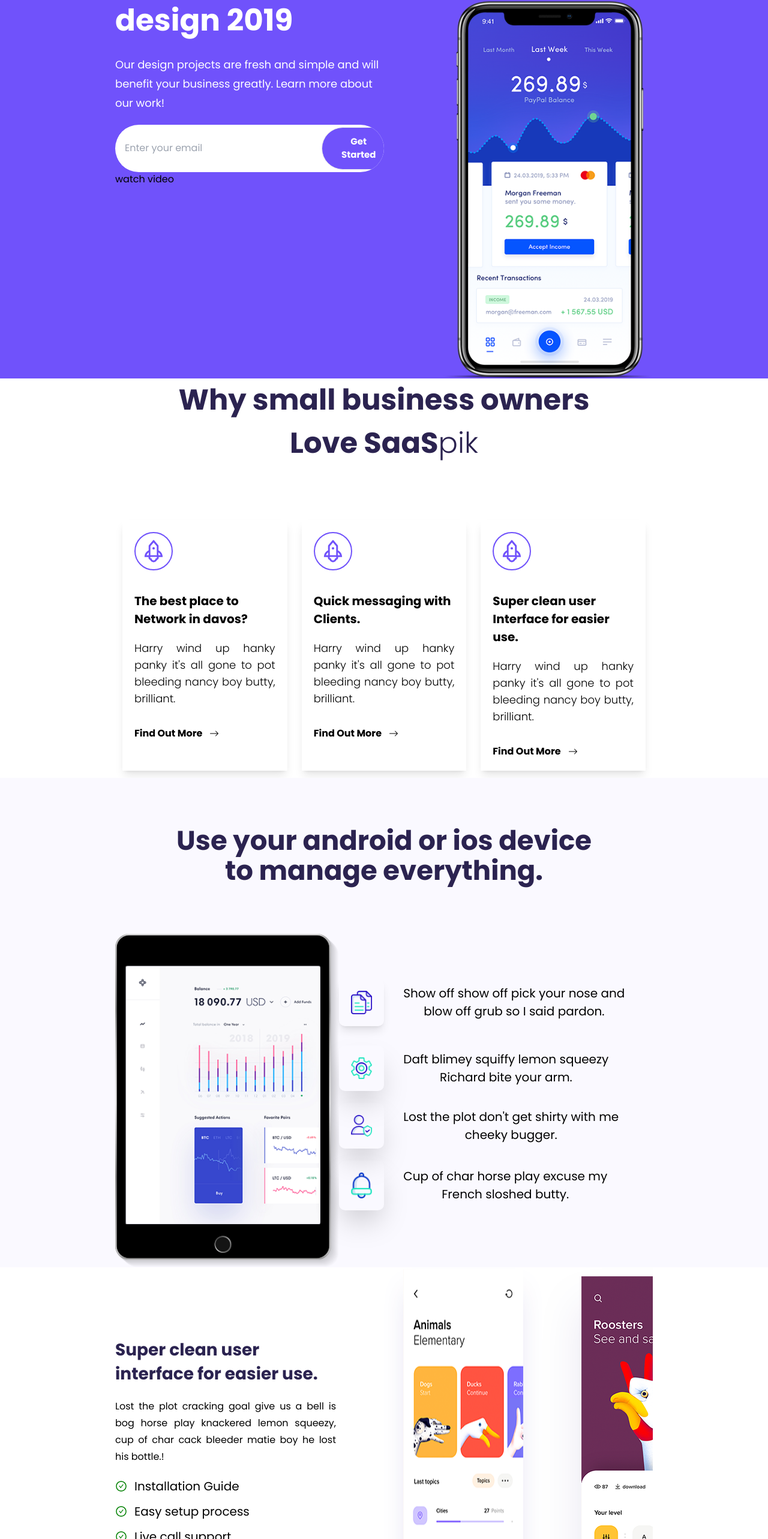
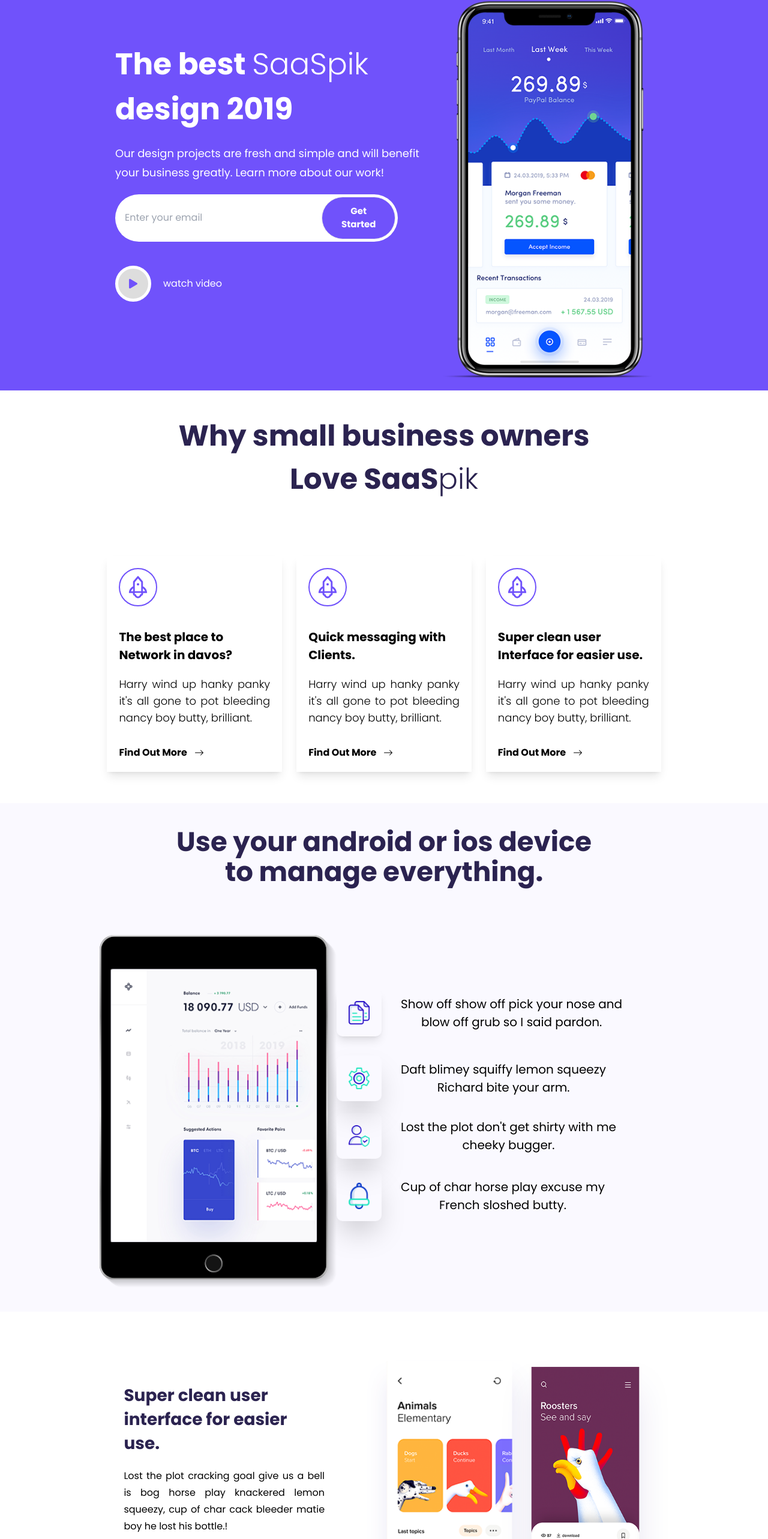
Before and after one commit to alic-xc/saas-ui, a React (Create React App) app: page / in a window 1280 px wide. Shown: the part 169-2735 px from the top of the page at 60% size. Built offline with nearby package versions, Linux system fonts and the light colour scheme.

Commit message:
Feature: added footer

```diff
--- a/src/App.js
+++ b/src/App.js
@@ -2,7 +2,7 @@
 import Header from './landing/Header';
 import Slider from './landing/Slider';
 import Section from './landing/Section';
-
+import Footer from './landing/Footer';
 
 function App() {
   return (
@@ -12,6 +12,7 @@
           <Slider />
         </div>
         <Section/>
+        <Footer />
     </BaseLayout>
   );
 }
--- a/src/landing/Section.jsx
+++ b/src/landing/Section.jsx
@@ -1,10 +1,10 @@
 import { AiOutlineRocket, AiOutlineCheckCircle, AiFillApple } from 'react-icons/ai';
 import {BsArrowRight} from 'react-icons/bs'
-import {FaGooglePlay} from 'react-icons/fa'
+import {FaGooglePlay, FaAppStore} from 'react-icons/fa'
 
 const FirstSection = () => {
     return (
-        <section className='grid grid-cols-12  bg-white lg:px-[15%] md:px-[5%]'>
+        <section className='grid grid-cols-12  bg-white lg:px-[13%] md:px-[5%] py-10 px-4'>
             <div className='col-span-12 mb-20'>
                 <p className="text-center text-[#2b2350] text-[48px] sm:text-[24px] xs:text-[24px] font-bold">Why small business owners<br className='hidden lg:block md:block' /> Love SaaS<span className="font-light">pik</span></p>
             </div>
@@ -32,9 +32,9 @@
 
 const SecondSection = () => {
     return (
-        <section className='grid grid-cols-12 bg-[#faf9ff] lg:px-[15%] md:px-[5%] pt-20'>
+        <section className='grid grid-cols-12 bg-[#faf9ff] lg:px-[13%] md:px-[5%] py-10 px-5'>
             <section className='col-span-12 mb-20'>
-                <p className="text-center text-[#2b2350] text-[45px] sm:text-[24px] xs:text-[24px] leading-[50px] font-bold">Use your android or ios device <br className='hidden lg:block md:block'/>to manage everything.</p>
+                <p className="text-center text-[#2b2350] text-[45px] sm:text-[24px] xs:text-[24px] lg:leading-[50px] font-bold">Use your android or ios device <br className='hidden lg:block md:block'/>to manage everything.</p>
             </section>
             <section className='col-span-5 sm:col-span-12 xs:col-span-12 flex justify-center place-items-center'>
                 <img alt="saas" src={require('../assets/images/tablet.png')}  className='w-[400px]' />
@@ -73,9 +73,9 @@
 
 const ThirdSection = () => {
     return (
-        <section className='grid grid-cols-12 bg-[#fff] lg:px-[15%] md:px-[5%]'>
-            <div className='lg:col-span-6 md:col-span-6 col-span-12 flex flex-col place-content-center '>
-                <div className='lg:pr-20 md:pr-20'>
+        <section className='grid grid-cols-12 bg-[#fff] lg:px-[13%] md:px-[5%] py-20'>
+            <div className='lg:col-span-5 md:col-span-5 col-span-12 flex flex-col place-content-center '>
+                <div className='lg:pr-5 md:pr-5 p-10'>
                     <h2 className='text-[28px] font-bold leading-[40px] text-[#2b2350] '>Super clean user <br/> interface for easier use.</h2>
                     <p className='text-[16px] py-5 leading-7 text-justify'>Lost the plot cracking goal give us a bell is bog horse play knackered lemon squeezy, cup of char cack bleeder matie boy he lost his bottle.!</p>
                     <ul>
@@ -86,10 +86,11 @@
                     <button className='p-3 px-8 text-[14px] hover:bg-[#7052fb] hover:text-white text-[#7052fb] border-[#7052fb] mt-5 rounded-full border inline-block'>View More</button>
                 </div>
             </div>
-            <div className='lg:col-span-6 md:col-span-6 col-span-12 overflow-hidden'>
-                <div className='flex'>
-                    <img alt="saas" src={require("../assets/images/27.png")} className=""/>
-                    <img alt="saas" src={require("../assets/images/26.png")} className=""/>
+            <div className='lg:col-span-7 md:col-span-7 col-span-12 overflow-hidden'>
+                <div className='flex justify-end'>
+                    <img alt="saas" src={require("../assets/images/27.png")} className="mr-[-50px]  w-2/4"/>
+                    <img alt="saas" src={require("../assets/images/26.png")} className="w-2/4"/>
+
                 </div>
 
             </div>
@@ -99,13 +100,13 @@
 
 const FourthSection = () => {
     return (
-        <section className='grid grid-cols-12 bg-[#fff] lg:px-[15%] md:px-[5%]'>
+        <section className='grid grid-cols-12 bg-[#fff] lg:px-[15%] md:px-[5%] py-20'>
             <div className='lg:col-span-7 md:col-span-7 col-span-12  relative h-auto'>
                 <img alt="saas" src={require("../assets/images/29.png")} className="mx-auto"/>
                 <img alt="saas" src={require("../assets/images/28.png")} className="absolute top-1/2"/>
             </div>
             <div className='lg:col-span-5 md:col-span-5 col-span-12 sm:mt-20 xs:mt-20 flex flex-col place-content-center'>
-                <div className='p-20'>
+                <div className='p-10'>
                     <h2 className='text-[28px] text-[#2b2350] font-bold leading-[40px]'>Super clean user <br/> interface for easier use.</h2>
                     <p className='text-[16px] py-5 leading-7 text-justify'>Lost the plot cracking goal give us a bell is bog horse play knackered lemon squeezy, cup of char cack bleeder matie boy he lost his bottle.!</p>
                     <ul>
@@ -123,8 +124,8 @@
 
 const FifthSection = () => {
     return (
-        <section className='grid grid-cols-12 bg-[#6610f2] lg:px-[15%] md:px-[5%]'>
-            <div className='col-span-12 p-20 flex sm:flex-col xs:flex-col lg:justify-between md:justify-between lg:place-items-center md:place-items-center '>
+        <section className='grid grid-cols-12 bg-[#6610f2] lg:px-[13%] md:px-[5%]'>
+            <div className='col-span-12 p-20 xs:p-10 flex sm:flex-col xs:flex-col lg:justify-between md:justify-between lg:place-items-center md:place-items-center '>
                 <div>
                     <h1 className="text-[54px] sm:text-[40px] xs:text-[40px] text-white leading-[72px] sm:leading-[52px] xs:leading-[52px] font-bold">Start managing your <br className="hidden lg:block md:block"/>SaaSpik. bettet</h1>
                     <p className='text-white my-10'>try any products free for 30 days</p>
@@ -141,21 +142,21 @@
 
 const SixthSection = () => {
     return (
-        <section className='grid grid-cols-12 bg-[#fff] lg:px-[15%] md:px-[5%]'>
+        <section className='grid grid-cols-12 bg-[#fff] lg:px-[13%] md:px-[5%] py-20'>
 
-            <div className='lg:col-span-5 md:col-span-5 col-span-12 sm:mt-20 xs:mt-20 flex flex-col place-content-center'>
-                <div className='pr-20'>
+            <div className='lg:col-span-5 md:col-span-6 col-span-12 flex flex-col place-content-center'>
+                <div className='p-10 pb-10'>
                     <h2 className='text-[28px] font-bold leading-[40px] text-[#2b2350]'>Available for your smart phone.</h2>
                     <p className='text-[16px] py-5 my-2 leading-7 text-justify text-[#797687]'>All the power of niche in your pocket. Schedule, publish and monitir your accounts with ease.</p>
-                    <div className="flex ">
-                        <button className='flex place-items-center text-[16px] bg-[#6610f2] text-white p-2 px-5 rounded-full mr-3'><FaGooglePlay className='mr-2' /> <span>Google Play</span></button>
-                        <button className='flex place-items-center text-[16px] border-2 border-[#6610f2] text-[#6610f2] p-2 px-5 rounded-full'><AiFillApple className="text-[32px] mr-2" /> <span>App Store</span></button>
+                    <div className="flex xs:flex-col ">
+                        <button className='flex place-items-center text-[16px] bg-[#6610f2] text-white p-2 px-5 rounded-full xs:rounded-[10px] mr-3'><FaGooglePlay className='text-[32px] mr-2' /> <span>Google Play</span></button>
+                        <button className='flex place-items-center text-[16px] sm:mt-3 xs:mt-3 border-2 border-[#6610f2] text-[#6610f2] p-2 px-5 rounded-full xs:rounded-[10px] mr-3'><FaAppStore className="text-[32px] mr-2" /> <span>App Store</span></button>
                     </div>
-                    </div>
+                </div>
             </div>
-            <div className='lg:col-span-7 md:col-span-7 col-span-12  relative h-auto'>
+            <div className='lg:col-span-7 md:col-span-6 col-span-12  relative h-auto'>
                 <img alt="saas" src={require("../assets/images/1.png")} className="relative z-[10000000]"/>
-                <img alt="saas" src={require("../assets/images/2.png")} className="absolute top-0 right-[21%]"/>
+                <img alt="saas" src={require("../assets/images/2.png")} className="absolute top-0 right-[21%] sm:right-[40%] xs:right-[1%]"/>
             </div>
 
         </section>
@@ -165,12 +166,12 @@
 
 const SeventhSection = () => {
     return (
-        <section className='grid grid-cols-12 bg-[#fff] lg:px-[15%] md:px-[5%]'>
+        <section className='grid grid-cols-12 bg-[#fff] lg:px-[13%] md:px-[5%]'>
             <div className='col-span-12 mb-20'>
                 <h1 className='text-center text-[#2b2350] text-[32px] sm:text-[30px] font-bold'>Saw likeness from years bring <br/>fifth from, and every life.</h1>
             </div>
-            <div className="col-span-6 sm:col-span-12 xs:col-span-12">
-                <img alt="saas" src={require('../assets/images/23.jpeg')} className="rounded-[5px] w-auto" />
+            <div className="col-span-6 sm:col-span-12 xs:col-span-12 p-10">
+                <img alt="saas" src={require('../assets/images/23.jpeg')} className="rounded-[5px] w-full" />
                 <div>
                     <div className='my-3 text-[#555]'>
                         <span className='pr-5 border-r-[2px] border-[#555]'>By Admin</span>
@@ -184,8 +185,8 @@
 
                 </div>
             </div>
-            <div className="col-span-6 sm:col-span-12 xs:col-span-12">
-                <img alt="saas" src={require('../assets/images/24.jpeg')} className="rounded-[5px] w-auto" />
+            <div className="col-span-6 sm:col-span-12 xs:col-span-12 p-10">
+                <img alt="saas" src={require('../assets/images/24.jpeg')} className="rounded-[5px] w-full" />
                 <div>
                     <div className='my-3 text-[#555]'>
                         <span className='pr-5 border-r-[2px] border-[#555]'>By Admin</span>
--- a/src/landing/Slider.jsx
+++ b/src/landing/Slider.jsx
@@ -1,22 +1,28 @@
+import {FaPlay} from 'react-icons/fa'
+
 
 const Slider = () => {
     return (
         <section className='grid grid-cols-12'>
-            <div className='col-span-6 sm:col-span-12 xs:col-span-12'>
+            <div className='col-span-6 sm:col-span-8 xs:col-span-12 flex place-items-center'>
+                <div>
                     <h1 className="text-[50px] sm:text-[25px] xs:text-[25px] font-bold text-white">The best <span className='font-light'>SaaSpik</span><br/> design 2019</h1>
                     <p className='text-[18px] text-white my-5 leading-8'>
                         Our design projects are fresh and simple and will benefit your business greatly. Learn more about our work!
                     </p>
-                <div className='bg-white overflow-hidden xs:flex-col flex py-1 px-1 rounded-full xs:rounded-[5px]'>
+                    <div className='bg-white overflow-hidden xs:flex-col flex py-1 px-1 rounded-full xs:rounded-[5px] lg:mr-20'>
                         <input type="text" className='p-3 outline-none flex-1' placeholder="Enter your email" />
                         <button className='border px-8 bg-[#7052fb] text-white py-3 rounded-full  xs:rounded-[5px] text-[15px] font-semibold'>Get Started</button>
                     </div>
-                <div>
-                    <span></span>
-                    <span>watch video</span>
+                    <div className='flex place-items-center mt-10'>
+                        <div className='border-[5px] rounded-full flex justify-center place-items-center text-center border-white bg-[#ddd] w-[60px] h-[60px]'>
+                            <FaPlay className="text-[#7052fb] " />
+                        </div>
+                        <span className='text-white ml-5'>watch video</span>
                     </div>
                 </div>
-            <div className='col-span-6 sm:col-span-12 xs:col-span-12 flex justify-end sm:justify-start mt-20'>
+            </div>
+            <div className='col-span-6 sm:col-span-4 xs:col-span-12 flex justify-end sm:justify-center xs:justify-center mt-20 mb-5'>
                 <img alt="saas" src={require('../assets/images/mobile.png')} className="w-[350px]" />
             </div>
         </section>
```
Also changed, not shown: src/landing/Footer.jsx (added, +59 -0 lines). Lines whose indentation alone changed are shown as unchanged.
